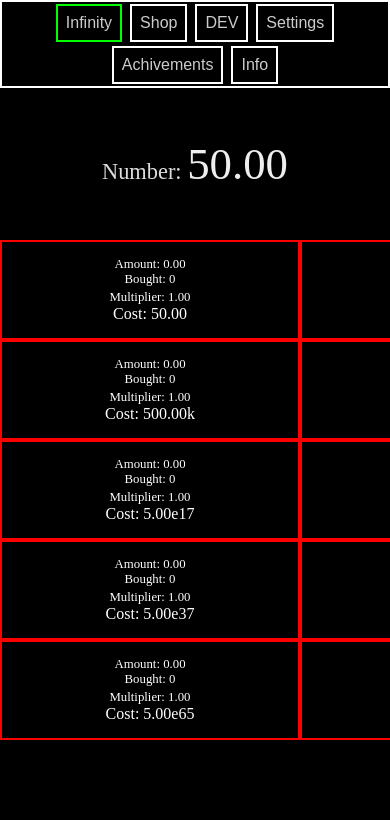
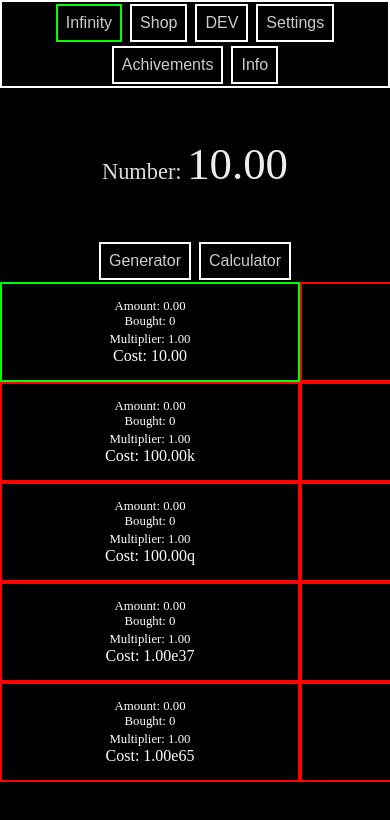
Before and after one commit to Tom-on64/Infinity-Clicker-bad, a plain HTML site: page index.html in a window 390 px wide. Shown: the top 820 px of the page. Drawn offline with Linux system fonts and the light colour scheme.

Commit message:
Added New Tabs In Infinity And Added Reset Game Button

```diff
--- a/index.html
+++ b/index.html
@@ -1,14 +1,15 @@
 <html lang="en">
+
 <head>
     <meta charset="UTF-8">
     <meta http-equiv="X-UA-Compatible" content="IE=edge">
     <meta name="viewport" content="width=device-width, initial-scale=1.0">
     <title>Infinity Clicker</title>
     <link media="only screen and (max-width: 420px)" href="styles/mobilePortrait.css" type="text/css" rel="stylesheet">
-    <link media="only screen and (min-width: 421px) and (max-width: 680px)" href="styles/mobileLandscape.css" type="text/css"
-        rel="stylesheet">
+    <link media="only screen and (min-width: 421px) and (max-width: 680px)" href="styles/mobileLandscape.css" type="text/css" rel="stylesheet">
     <link media="only screen and (min-device-width: 681px)" href="styles/desktop.css" type="text/css" rel="stylesheet">
 </head>
+
 <body>
     <div class="tabContainer">
         <button class="tabButton" id="defaultOpen" onclick="openTab(event, 'infinity', 'tab', 'tabButton')">Infinity</button>
@@ -24,7 +25,11 @@
     </div>
     <div class="numberText">Number: <span id="numberInt">50</span></div>
     <div class="tab" id="infinity">
-        <div class="generatorContainer">
+        <div class="infinityTabContainer">
+            <button class="infinityTabButton" id="defaultOpen" onclick="openTab(event, 'generatorContainer', 'infinityTab', 'infinityTabButton')">Generator</button>
+            <button class="infinityTabButton" onclick="openTab(event, 'calculatorContainer', 'infinityTab', 'infinityTabButton')">Calculator</button>
+        </div>
+        <div class="infinityTab" id="generatorContainer">
             <div class="generator" id="gen1" onClick="buyGenerator(1)"></div>
             <div class="generator" id="gen2" onClick="buyGenerator(2)"></div>
             <div class="generator" id="gen3" onClick="buyGenerator(3)"></div>
@@ -36,6 +41,9 @@
             <div class="generator" id="gen9" onClick="buyGenerator(9)"></div>
             <div class="generator" id="gen10" onClick="buyGenerator(10)"></div>
         </div>
+        <div class="infinityTab" id="calculatorContainer">
+            Comming Soon...
+        </div>
     </div>
     <div class="tab" id="shop">
 
@@ -46,6 +54,8 @@
     <div class="tab" id="settings">
         <button onClick="saveGame()" class="generator">Save Game</button>
         <button onClick="loadGame()" class="generator">Load Game</button>
+        <div><b style="color: #f00">WARNING!</b><br>This Action Is PERMANENT And Cannot Be Indone.<br><br></div>
+        <button onClick="resetGame()" class="generator">RESET GAME</button>
     </div>
     <div class="tab" id="achivements">
 
@@ -53,10 +63,13 @@
     <div class="tab" id="info">
         <h2>Infinity Clicker</h2>
         <h3 class="infoButton" onclick="openTab(event, 'what', 'info', 'infoButton')">What Is It?</h3>
-        <p class="info" id="what">Infinity Clicker is an Incremental game, meaning that to get further, you have gotta reset your progress to get a slight boost.</p>
+        <p class="info" id="what">Infinity Clicker is an Incremental game, meaning that to get further, you have gotta
+            reset your progress to get a slight boost.</p>
         <h3 class="infoButton" onclick="openTab(event, 'faq', 'info', 'infoButton')">FAQ</h3>
-        <p class="info" id="faq"><b>How Do The Generators Work?</b><br>- The generators generate the thing above them. For example: Generator 2 generates generators 1 and a Generator 1 generates the number.</p>
+        <p class="info" id="faq"><b>How Do The Generators Work?</b><br>- The generators generate the thing above them.
+            For example: Generator 2 generates generators 1 and a Generator 1 generates the number.</p>
     </div>
 </body>
-    <script src="js/main.js"></script>
+<script src="js/main.js"></script>
+
 </html>
--- a/js/main.js
+++ b/js/main.js
@@ -1,14 +1,14 @@
 
 
 // Variables
-var number = 50
+var number = 10
 var generators = []
 var lastUpdate = Date.now()
 
 for(let i = 0;  i< 10; i += 1) {
     // Getting All The Generator Into A List
     let generator = {
-        cost: Math.pow(Math.pow(10, i), i) * 50,
+        cost: Math.pow(Math.pow(10, i), i) * 10,
         bought: 0,
         amount: 0,
         mult: 1
@@ -34,6 +34,14 @@ function format(amount) {
     else if (amount < 1000000000000) {
         let divided = amount / 1000000000
         return divided.toFixed(2) + "b"
+    }
+    else if (amount < 1000000000000000) {
+        let divided = amount / 1000000000000
+        return divided.toFixed(2) + "t"
+    }
+    else if (amount < 1000000000000000000) {
+        let divided = amount / 1000000000000000
+        return divided.toFixed(2) + "q"
     }
     else {
         let power = Math.floor(Math.log10(amount))
@@ -106,6 +114,22 @@ function loadGame() {
     alert("Game Loaded!")
 }
 
+function resetGame() {
+    number = 10
+    generators = []
+    for (let i = 0; i < 10; i += 1) {
+        // Getting All The Generator Into A List
+        let generator = {
+            cost: Math.pow(Math.pow(10, i), i) * 10,
+            bought: 0,
+            amount: 0,
+            mult: 1
+        }
+        generators.push(generator)
+    }
+    alert('Game Reset!')
+}
+
 // alert
 function alert(message) {
     document.getElementById("alertText").textContent = message
--- a/styles/desktop.css
+++ b/styles/desktop.css
@@ -11,7 +11,7 @@
 
 /* Generators */
 .generator {
-    border: 2px solid red;
+    border: 2px solid lime;
     background-color: black;
     color: lime;
     text-align: center;
@@ -28,11 +28,12 @@
     font-size: 1.0em;
 }
 
-.generator.locked {
+.locked {
     color: red;
+    border: 2px solid red;
 }
 
-.generatorContainer {
+#generatorContainer {
     display: flex;
     width: 600px;
     flex-wrap: wrap;
@@ -79,6 +80,35 @@
 .tab {
     display: none;
     animation: fadeEffect 1s;
+}
+
+.infinityTabContainer {
+    font-size: 1em;
+    text-align: center;
+    overflow: hidden;
+}
+
+.infinityTabContainer button {
+    color: #CCC;
+    border: 2px solid #FFF;
+    font-size: 1em;
+    margin: 2px;
+    padding: 0.5em 0.5em 0.5em;
+}
+
+.infinityTabContainer button:hover {
+    border: 2px solid #0B0;
+}
+
+.infinityTabContainer button.active {
+    color: #CCC;
+    border: 2px solid #0F0;
+    font-size: 1em;
+}
+
+.infinityTab {
+    display: none;
+        animation: fadeEffect 1s;
 }
 
 /* Info */
--- a/styles/mobileLandscape.css
+++ b/styles/mobileLandscape.css
@@ -11,7 +11,7 @@
 
 /* Generators */
 .generator {
-    border: 2px solid red;
+    border: 2px solid lime;
     background-color: black;
     color: lime;
     text-align: center;
@@ -28,11 +28,12 @@
     font-size: 0.9em;
 }
 
-.generator.locked {
+.locked {
     color: red;
+    border: 2px solid red;
 }
 
-.generatorContainer {
+#generatorContainer {
     display: flex;
     width: 660px;
     flex-wrap: wrap;
--- a/styles/mobilePortrait.css
+++ b/styles/mobilePortrait.css
@@ -11,11 +11,11 @@
 
 /* Generators */
 .generator {
-    border: 2px solid red;
+    border: 2px solid lime;
     background-color: black;
     color: lime;
     text-align: center;
-    width: 180px;
+    width: 175px;
     padding: 10px;
     cursor: pointer;
 }
@@ -28,26 +28,27 @@
     font-size: 1.0em;
 }
 
-.generator.locked {
+.locked {
     color: red;
+    border: 2px solid red;
 }
 
-.generatorContainer {
+#generatorContainer {
     display: flex;
-    width: 360px;
+    width: 350px;
     flex-wrap: wrap;
 }
 
 /* Number Text */
 .numberText {
     margin: 25px;
-    font-size: 1.4em;
+    font-size: 1.2em;
     text-align: center;
     color: #DDD;
 }
 
 #numberInt {
-    font-size: 2em;
+    font-size: 1.8em;
     color: #EEE;
 }
 
@@ -78,6 +79,35 @@
 }
 
 .tab {
+    display: none;
+    animation: fadeEffect 1s;
+}
+
+.infinityTabContainer {
+    font-size: 0.8em;
+    text-align: center;
+    overflow: hidden;
+}
+
+.infinityTabContainer button {
+    color: #CCC;
+    border: 2px solid #FFF;
+    font-size: 1em;
+    margin: 2px;
+    padding: 0.5em 0.5em 0.5em;
+}
+
+.infinityTabContainer button:hover {
+    border: 2px solid #0B0;
+}
+
+.infinityTabContainer button.active {
+    color: #CCC;
+    border: 2px solid #0F0;
+    font-size: 0.9em;
+}
+
+.infinityTab {
     display: none;
     animation: fadeEffect 1s;
 }
```
Also changed, not shown: 1 other file.
